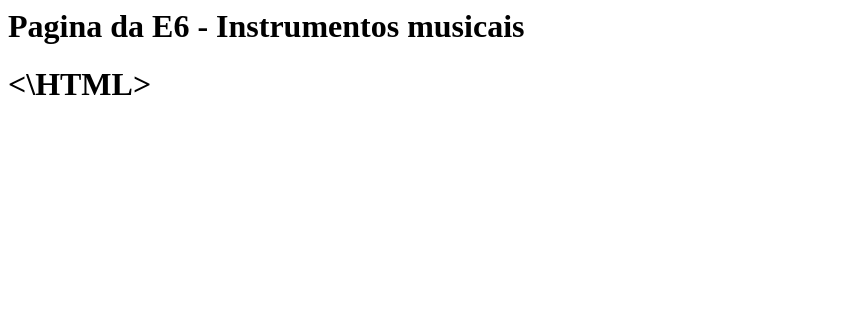
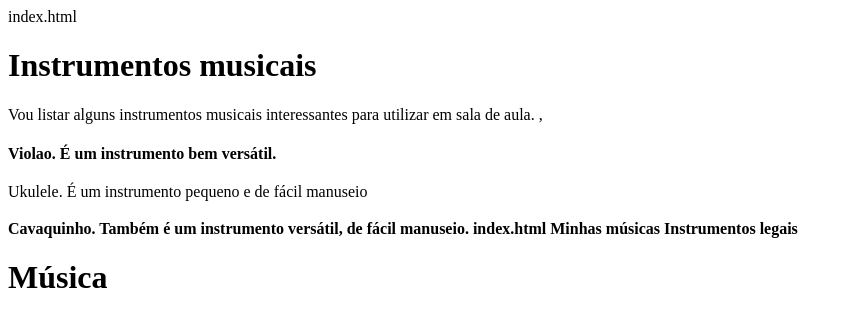
Before and after one commit to marcelosenra/marcelosenra, a plain HTML site: page index.html in a window 1280 px wide. Shown: the whole page, without its empty margins (0-853 px from the left). Drawn offline with Linux system fonts and the light colour scheme.

Commit message:
Add files via upload

```diff
--- a/index.html
+++ b/index.html
@@ -1,4 +1,23 @@
-<h1>Pagina da E6 - Instrumentos musicais</h1>
+index.html
+<h1>  Instrumentos musicais </h1>
 
-<h1>
-<\HTML>
+    <p> Vou listar alguns instrumentos musicais interessantes para utilizar em sala de aula.
+       ,<h1></h1> <strong> Violao. É um instrumento bem versátil.
+        <h2></h2></strong> Ukulele. É um instrumento pequeno e de fácil manuseio
+        <h3></h3><strong> Cavaquinho. Também é um instrumento versátil, de fácil manuseio.
+
+
+            index.html
+
+<!DOCTYPE html>
+<html>
+<head>
+	<meta charset="utf-8">
+	<meta name="viewport" content="width=device-width, initial-scale=1">
+</title> Minhas músicas </title>
+    <link rel="stylesheet" href="">
+</head> Instrumentos legais </head>
+<body>
+     <h1>Música </h1>
+</body>
+</html>
```
